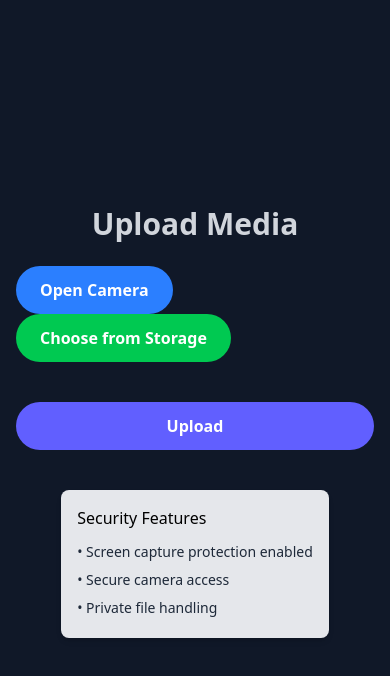
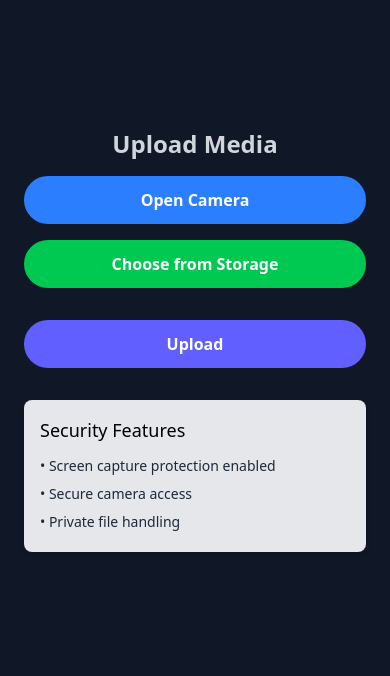
Before and after one commit to roshanjohnrj/Web-app, a React (Vite) app: page / in a window 390 px wide. Shown: the top 676 px of the page. Built offline with nearby package versions, Linux system fonts and the light colour scheme.

Commit message:
responsive

```diff
--- a/src/App.jsx
+++ b/src/App.jsx
@@ -1,4 +1,5 @@
 import React, { useEffect, useState } from 'react';
+import axios from 'axios'; // Import Axios
 
 function App() {
   const [imagePreviewUrl, setImagePreviewUrl] = useState(null);
@@ -57,63 +58,88 @@ function App() {
     }
   };
 
-  const handleUpload = () => {
+  const handleUpload = async () => {
     if (imagePreviewUrl) {
-      setUploadStatus('Uploading image...');
-      // In a real scenario, you would send the base64 data to a server here
-      console.log('Uploading image:', imagePreviewUrl.substring(0, 100) + '...');
-      setTimeout(() => {
-        setUploadStatus('Image uploaded successfully!');
-      }, 1500);
+      setUploadStatus('Uploading image to server...');
+      try {
+        const response = await axios.post('http://localhost:5000/upload-media', {
+          type: 'image',
+          source: 'camera',
+          data: imagePreviewUrl,
+        }, {
+          headers: {
+            'Content-Type': 'application/json',
+          },
+        });
+
+        setUploadStatus(response.data.message);
+        console.log('Server response:', response.data);
+      } catch (error) {
+        setUploadStatus(`Upload failed: ${error.message || 'Network error'}`);
+        console.error('Upload error:', error);
+      }
     } else if (fileUri) {
-      setUploadStatus('Uploading file...');
-      // In a real scenario, you would handle the file URI (potentially fetching its content or sending the URI to a server)
-      console.log('Uploading file URI:', fileUri);
-      setTimeout(() => {
-        setUploadStatus('File uploaded successfully!');
-      }, 1500);
+      setUploadStatus('Uploading file to server...');
+      try {
+        const response = await axios.post('http://localhost:5000/upload-media', {
+          type: 'file',
+          source: 'storage',
+          uri: fileUri,
+        }, {
+          headers: {
+            'Content-Type': 'application/json',
+          },
+        });
+
+        setUploadStatus(response.data.message);
+        console.log('Server response:', response.data);
+      } catch (error) {
+        setUploadStatus(`Upload failed: ${error.message || 'Network error'}`);
+        console.error('Upload error:', error);
+      }
+      // alert('For file URIs, you would typically need to handle the file content differently (e.g., read it in React Native and send it to the backend). This is a more advanced topic.');
     } else {
       setUploadStatus('No image or file selected for upload.');
     }
   };
 
   return (
-    <div className="flex flex-col items-center justify-center min-h-screen bg-gray-900 p-4">
-      <h1 className="text-3xl font-bold mb-6 text-gray-300">Upload Media</h1>
-      <div className="mb-4">
+    <div className="flex flex-col items-center justify-start min-h-screen bg-gray-900 p-6 sm:p-8 md:p-10 lg:p-12 pt-32">
+      <h1 className="text-2xl sm:text-3xl font-bold mb-4 sm:mb-6 text-gray-300">Upload Media</h1>
+      <div className="flex flex-col sm:flex-row gap-4 mb-4 sm:mb-6 w-full sm:w-auto">
         <button
-          className="bg-blue-500 hover:bg-blue-700 text-white font-bold py-3 px-6 rounded-full focus:outline-none focus:shadow-outline mr-2"
+          className="w-full sm:w-auto bg-blue-500 hover:bg-blue-700 text-white font-bold py-3 px-6 rounded-full focus:outline-none focus:shadow-outline"
           onClick={handleOpenCamera}
         >
           Open Camera
         </button>
         <button
-          className="bg-green-500 hover:bg-green-700 text-white font-bold py-3 px-6 rounded-full focus:outline-none focus:shadow-outline"
+          className="w-full sm:w-auto bg-green-500 hover:bg-green-700 text-white font-bold py-3 px-6 rounded-full focus:outline-none focus:shadow-outline"
           onClick={handleChooseFile}
         >
           Choose from Storage
         </button>
       </div>
 
-      <div className="mt-6 w-full max-w-md">
+      <div className="mt-4 sm:mt-6 w-full max-w-md">
         {imagePreviewUrl && (
-          <div className="mb-4">
-            <h2 className="text-xl font-semibold text-gray-700 mb-2">Image Preview</h2>
+          <div className="mb-4 sm:mb-6">
+            <h2 className="text-lg font-semibold text-gray-700 mb-2">Image Preview</h2>
             <img src={imagePreviewUrl} alt="Image Preview" className="w-full rounded-md shadow-md" />
           </div>
         )}
 
         {fileUri && (
-          <div className="mb-4">
-            <h2 className="text-xl font-semibold text-gray-700 mb-2">Selected File</h2>
+          <div className="mb-4 sm:mb-6">
+            <h2 className="text-lg font-semibold text-gray-700 mb-2">Selected File</h2>
             <div className="bg-gray-200 p-4 rounded-md shadow-sm">
-              <p className="text-gray-600">{fileUri}</p>
+              <p className="text-gray-600 break-words">{fileUri}</p>
             </div>
           </div>
         )}
 
         <button
-          className="bg-indigo-500 hover:bg-indigo-700 text-white font-bold py-3 px-6 rounded-full focus:outline-none focus:shadow-outline w-full"
+          className="w-full bg-indigo-500 hover:bg-indigo-700 text-white font-bold py-3 px-6 rounded-full focus:outline-none focus:shadow-outline"
           onClick={handleUpload}
           disabled={!imagePreviewUrl && !fileUri}
         >
@@ -124,9 +150,9 @@ function App() {
           <p className="mt-4 text-center text-sm text-gray-600">{uploadStatus}</p>
         )}
       </div>
-      <div className="bg-gray-200 p-4 rounded-lg shadow-md mt-10">
-          <h3 className="font-medium flex items-center">
-            {/* <Shield size={20} className="text-green-500 mr-2" /> */}
+
+      <div className="bg-gray-200 p-4 rounded-lg shadow-md mt-8 w-full max-w-md">
+        <h3 className="font-medium flex items-center text-lg">
           Security Features
         </h3>
         <ul className="mt-2 text-sm text-gray-800">
@@ -142,7 +168,6 @@ function App() {
         </ul>
       </div>
     </div>
-
   );
 }
 
```
Also changed, not shown: 5 other files (tests, documents, lock files or other folders). Lines whose indentation alone changed are shown as unchanged.
